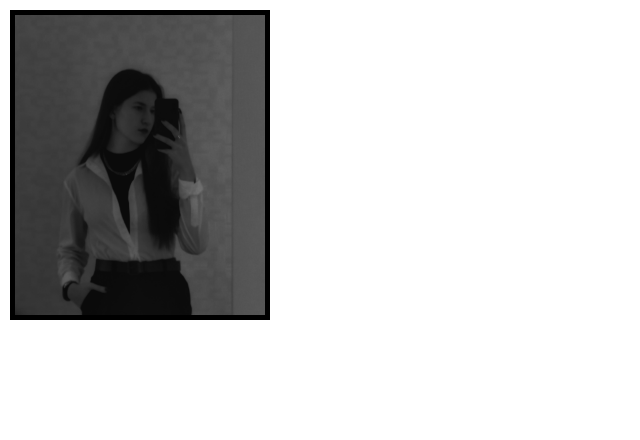
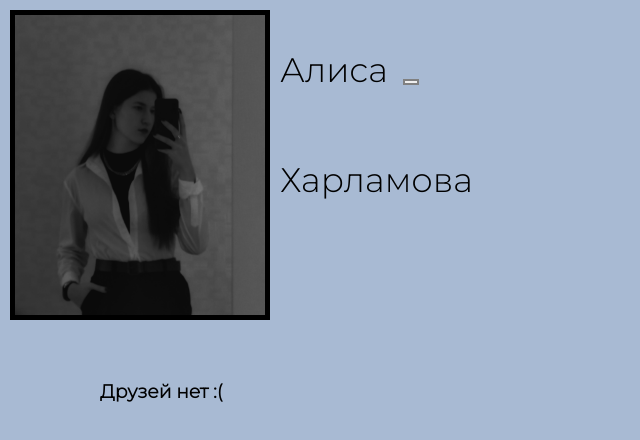
Before and after one commit to xarrlamova/studing, a React (Create React App) app: page / in a window 1280 px wide. Shown: the top 440 px of the page, without its empty margins (0-640 px from the left). Built offline with nearby package versions, Linux system fonts and the light colour scheme.

Commit message:
Добавлены новые компоненты, стили

```diff
--- a/src/App.css
+++ b/src/App.css
@@ -1,5 +1,14 @@
+@import url('https://fonts.googleapis.com/css2?family=Montserrat:wght@300&display=swap');
+
+body {
+  background-color: #a8bad3;
+  font-family: 'Montserrat', sans-serif;
+  font-weight: 300;
+}
+
 .App {
   text-align: center;
+  background-color: #c5d3f1;
 }
 
 .App-logo {
@@ -21,7 +30,7 @@
   align-items: center;
   justify-content: center;
   font-size: calc(10px + 2vmin);
-  color: white;
+  color: #fafafa;
 }
 
 .App-link {
@@ -29,11 +38,44 @@
 }
 
 .avatar {
+  background-color: #c4c4c4;
   height: 300px;
   width: 250px;
   display: inline-block;
   margin: 10px;
   border: 5px solid black;
+  vertical-align: middle;
+}
+
+.userInfo {
+  height: 300px;
+  width: 250px;
+  display:inline-block;
+  vertical-align: middle;
+}
+
+.text {
+  font-size: 34px;
+  display: inline-block;
+}
+
+.editButton{
+  border: 2px solid gray;
+  margin: 15px;
+  font-size:14px;
+}
+
+.editButton:hover {
+  border: 3px solid black
+}
+
+.friends{
+  margin: 50px 100px;
+  width: 70%;
+}
+
+.addFriends{
+  margin: 50px 100px;
 }
 
 @keyframes App-logo-spin {
--- a/src/App.js
+++ b/src/App.js
@@ -1,12 +1,20 @@
 import logo from './logo.svg';
 import './App.css';
 import { Button } from 'react-bootstrap'
-import Avatar from "./Components/Avatar";
+import {Avatar} from "./Components/Avatar";
+import UserInfo from "./Components/UserInfo";
+import User from "./Components/User";
+import Friends from "./Components/Friends";
 
 function App() {
   return (
       <div>
-        <Avatar />
+          <Avatar />
+          <UserInfo name={User().name} lastName={User().lastname}/>
+          <div className="addFriends"></div>
+          <div className='friends'>
+              <Friends />
+          </div>
       </div>
 
   );
--- a/src/Components/Avatar.js
+++ b/src/Components/Avatar.js
@@ -1,7 +1,7 @@
 import React, {Component} from 'react';
 import avatar from './avatar.jpg'
 
-function Avatar() {
+export const Avatar = () => {
     return (
         <img
             src={avatar}
@@ -10,5 +10,3 @@ function Avatar() {
         />
     )
 }
-
-export default Avatar;
--- /dev/null
+++ b/src/Components/Friends.js
@@ -0,0 +1,20 @@
+
+const Friends = () => {
+    const friends = [
+
+    ]
+
+    if (friends.length > 0)
+        return (<div>
+            {friends.map((el) => (<div key={el.id}>
+                <h3>{el.firstname} {el.lastname}</h3>
+                <p>{el.age}</p>
+            </div>))}
+        </div>)
+    else
+        return(<div>
+            <h3>Друзей нет :(</h3>
+        </div>)
+}
+
+export default Friends;
--- /dev/null
+++ b/src/Components/User.js
@@ -0,0 +1,12 @@
+import React, {useState, useEffect} from 'react';
+
+const User = props => {
+    const user = {
+        name: 'Алиса',
+        lastname: 'Харламова'
+    };
+
+    return (user)
+}
+
+export default User;
--- /dev/null
+++ b/src/Components/UserInfo.js
@@ -0,0 +1,20 @@
+import React, {useState, useEffect} from 'react';
+
+// const editInfo = (props) => {
+//     super(props);
+//     this.name = 'dd';
+// }
+
+const UserInfo = props => {
+    return(
+        <div className="userInfo" >
+            <p className = 'text'>{props.name}</p>
+            <button className='editButton' type={"button"} ></button>
+            <p className = 'text'>{props.lastName}</p>
+        </div>
+    )
+    //);hnh;ih;ihluhljhljhbljhbljbkhgbhkbljhnljhnlh.
+    //от Ангелины. Ты спрашивал как баг фиксить
+}
+
+export default UserInfo;
```
